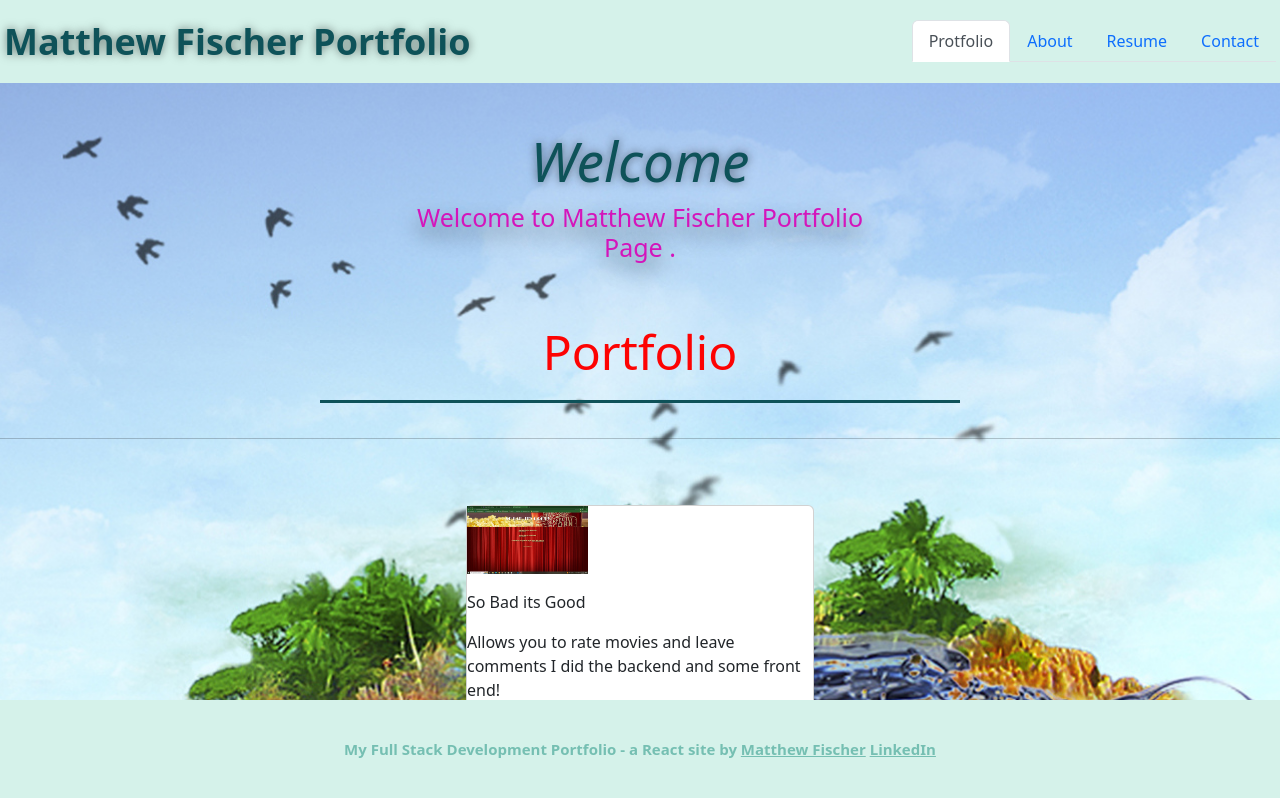
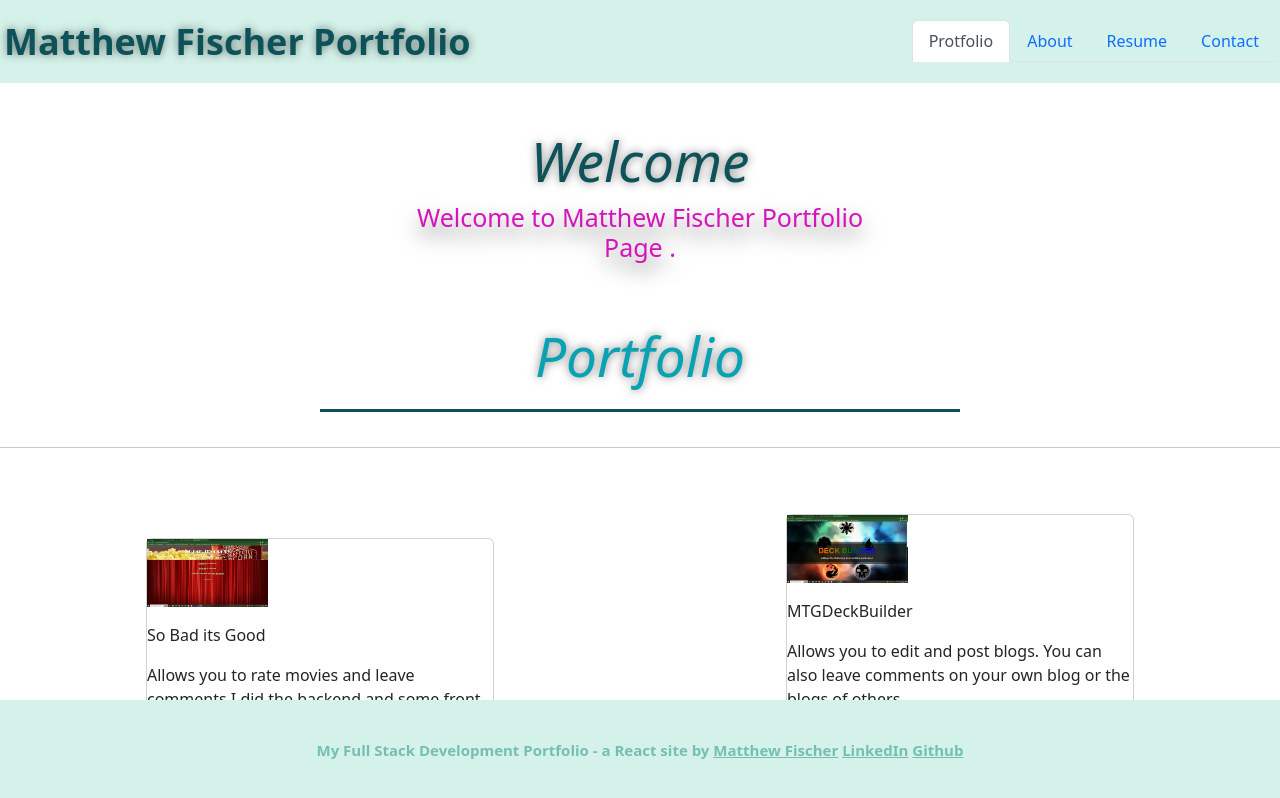
Before and after one commit to MfischerTurtle/MyPortfolio, a React (Create React App) app: page / in a window 1280 px wide. Shown: the top 798 px of the page. Built offline with nearby package versions, Linux system fonts and the light colour scheme.

Commit message:
fixed a few things

```diff
--- a/src/components/pages/Footer.js
+++ b/src/components/pages/Footer.js
@@ -16,6 +16,14 @@ function Footer() {
           >
             LinkedIn
           </a>
+          {" "}
+          <a
+            href="https://github.com/MfischerTurtle"
+            target="_blank" rel="noreferrer"
+          >
+            Github
+          </a>
+
         </p>
       </div>
     </footer>
--- a/src/components/pages/Projects.js
+++ b/src/components/pages/Projects.js
@@ -3,7 +3,7 @@ import React from "react";
 function Project(props) {
   return (
     <div>
-      <div>
+      <div class="card-flex">
         {props.projects.map((project) => (
           <div class="card-holder">
             <div className="card">
--- a/src/style.css
+++ b/src/style.css
@@ -12,7 +12,7 @@
 
   :root {
     /*main colors */
-    --primary-color: #0bcd2e;
+    --primary-color: #000000;
     --secondary-color: #30a72c;
     --tertiary-color: #fcfefe;
   }
@@ -31,7 +31,6 @@
   }
   body {
     /* more on this crazy alphanumerical value in a minute! */
-    background-image:url(./assests/pics/Turtlebackgorund.jpg) ;
     background-size: cover;
     background-repeat: no-repeat;
     background-position: center;
@@ -171,11 +170,11 @@
   /*Intro*/
   .intro p {
     line-height: 1.7;
-    color: #28ed05;
+    color: #000000;
     width: 80%;
     font-size: 20px;
     margin: 0 auto;
-    background-color: black;
+    background-color: rgb(255, 255, 255);
   }
 
   .intro-info {
@@ -193,9 +192,11 @@
   .intro-img img {
     max-width: 100%;
     height: auto;
-    margin-left: 5px;
+    margin-left: 135px;
   }
-
+  .card-flex{
+    display: flex
+  }
   .intro-text {
     flex: 12;
   }
@@ -627,13 +628,16 @@
 
   /* extra titles stylings */
   .section-title {
-    font-size: 48px;
-    color: #fd0303;
+
     border-bottom: 3px solid;
     padding-bottom: 20px;
     text-align: center;
     margin: 0 auto 35px auto;
     width: 50%;
+    font-style: italic;
+    font-size: 55px;
+    color: #09a2b3;
+    text-shadow: 0 0 10px rgba(0, 0, 0, 0.5);
   }
 
   .primary-border {
```
